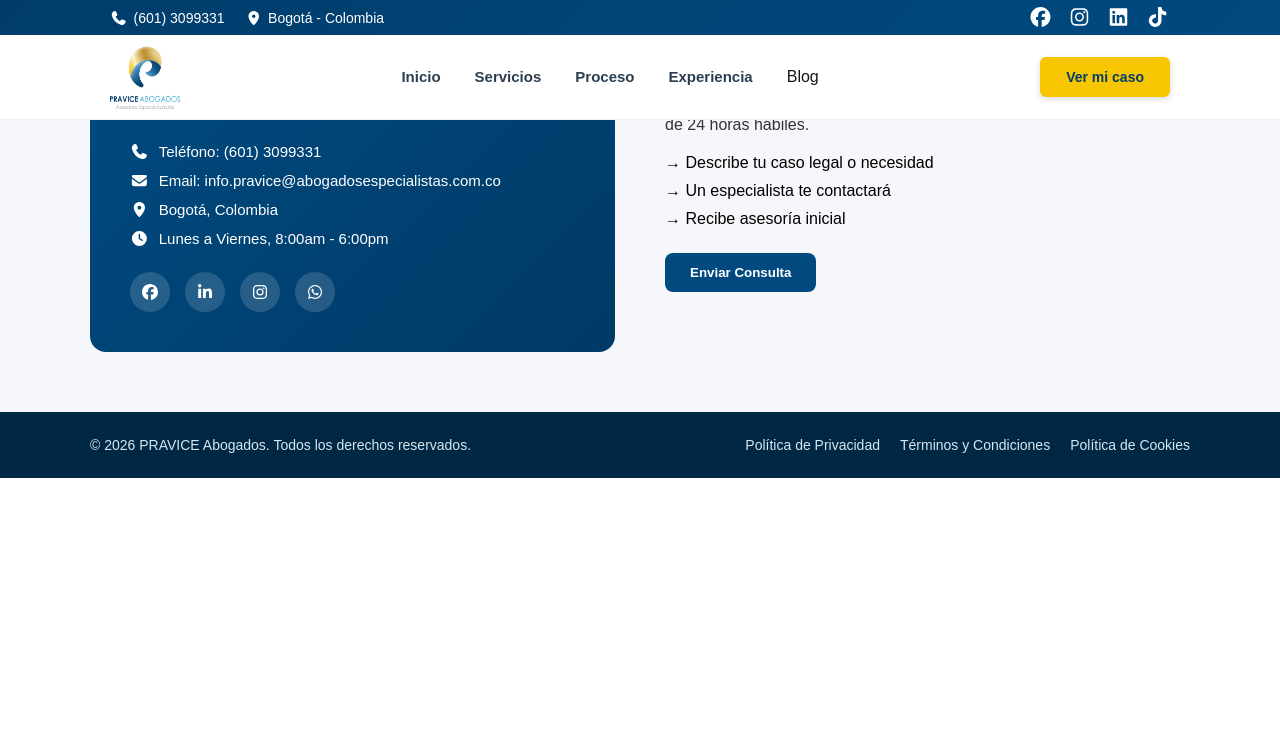
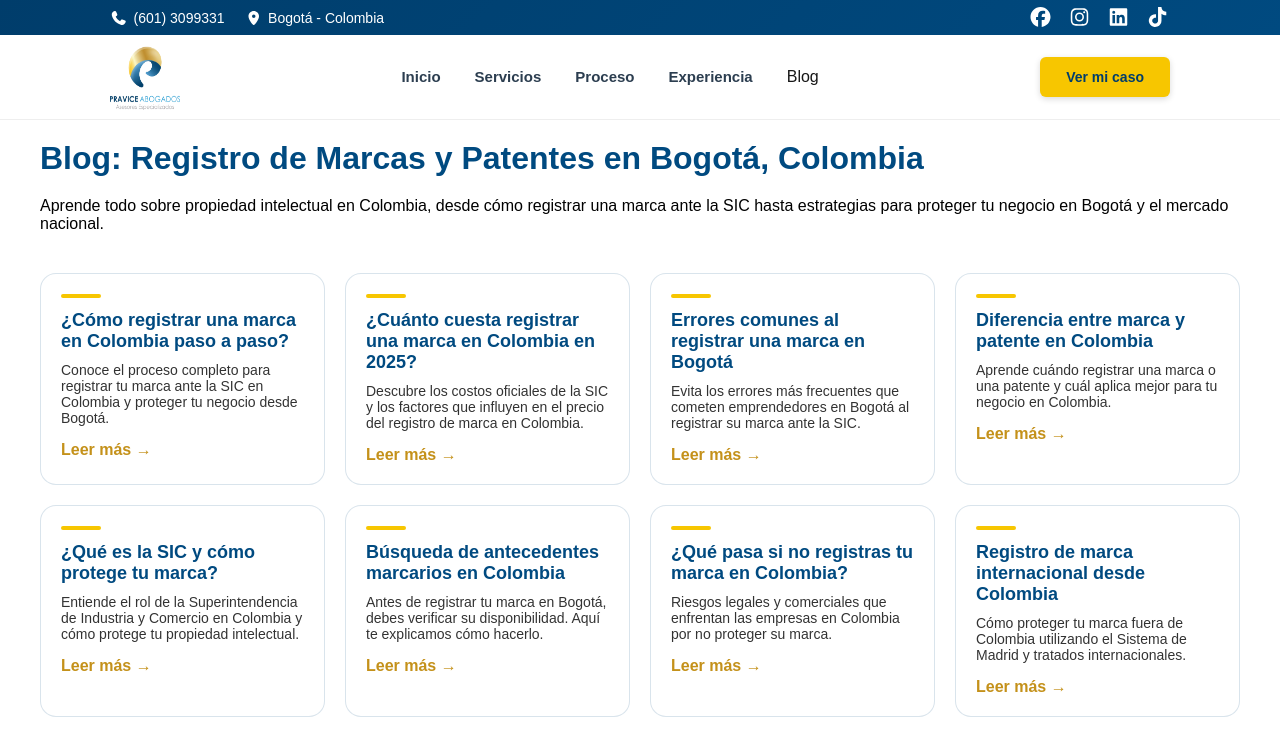
Before and after one commit to paginaswebpravice-prog/Marcas-Y-Patentes, a Next.js app: page /blog in a window 1280 px wide. Shown: the top 735 px of the page. Built offline with nearby package versions, Linux system fonts and the light colour scheme.

Commit message:
Add grid article and styles in Blog section and fix global.css

```diff
--- a/src/app/blog/Blog.module.css
+++ b/src/app/blog/Blog.module.css
@@ -0,0 +1,121 @@
+.section {
+  padding: 140px 20px;
+  background: #ffffff; /* limpio y profesional */
+}
+
+.container {
+  max-width: 1200px;
+  margin: 0 auto;
+}
+
+/* ================= TITLE ================= */
+.title {
+  font-size: 32px;
+  font-weight: 700;
+  margin-bottom: 20px;
+  color: #004a80; /* azul principal */
+}
+
+.description {
+  font-size: 16px;
+  margin-bottom: 40px;
+  color: #000; /* texto fuerte */
+}
+
+/* ================= GRID ================= */
+.grid {
+  display: grid;
+  grid-template-columns: repeat(auto-fit, minmax(280px, 1fr));
+  gap: 20px;
+}
+
+/* ================= CARD ================= */
+.card {
+  background: #ffffff;
+  padding: 20px;
+  border-radius: 16px;
+  text-decoration: none;
+  color: inherit;
+  transition: 0.3s ease;
+  border: 1px solid rgba(0, 74, 128, 0.15);
+}
+
+.card:hover {
+  transform: translateY(-6px);
+  box-shadow: 0 12px 30px rgba(0, 74, 128, 0.15);
+  border-color: #004a80;
+}
+
+/* línea superior tipo acento */
+.card::before {
+  content: "";
+  display: block;
+  height: 4px;
+  width: 40px;
+  background: #f7c600;
+  margin-bottom: 12px;
+  border-radius: 4px;
+}
+
+.card h3 {
+  font-size: 18px;
+  margin-bottom: 10px;
+  color: #004a80;
+}
+
+.card p {
+  font-size: 14px;
+  color: #000;
+  opacity: 0.8;
+}
+
+/* ================= CTA ================= */
+.readMore {
+  display: inline-block;
+  margin-top: 15px;
+  font-weight: 600;
+  color: #c4911a;
+  transition: 0.3s;
+}
+
+.readMore:hover {
+  color: #f7c600;
+}
+
+/* ================= FAQ ================= */
+.faq {
+  margin-top: 80px;
+}
+
+.faqTitle {
+  font-size: 28px;
+  margin-bottom: 20px;
+  color: #004a80;
+}
+
+/* FAQ ITEMS */
+.faqItem {
+  margin-bottom: 20px;
+  padding: 20px;
+  border-radius: 12px;
+  background: #ffffff;
+  border: 1px solid rgba(0, 74, 128, 0.15);
+  transition: 0.3s;
+}
+
+.faqItem:hover {
+  border-color: #004a80;
+  box-shadow: 0 8px 20px rgba(0, 74, 128, 0.1);
+}
+
+.faqItem h3 {
+  font-size: 18px;
+  margin-bottom: 10px;
+  color: #004a80;
+}
+
+.faqItem p {
+  font-size: 14px;
+  color: #000;
+  opacity: 0.85;
+}
--- a/src/app/blog/page.tsx
+++ b/src/app/blog/page.tsx
@@ -1,10 +1,182 @@
-export default function Blog() {
+"use client";
+
+import Link from "next/link";
+import styles from "./Blog.module.css";
+
+const articles = [
+  {
+    id: 1,
+    title: "¿Cómo registrar una marca en Colombia paso a paso?",
+    excerpt:
+      "Conoce el proceso completo para registrar tu marca ante la SIC en Colombia y proteger tu negocio desde Bogotá.",
+    slug: "registrar-marca-colombia",
+  },
+  {
+    id: 2,
+    title: "¿Cuánto cuesta registrar una marca en Colombia en 2025?",
+    excerpt:
+      "Descubre los costos oficiales de la SIC y los factores que influyen en el precio del registro de marca en Colombia.",
+    slug: "costo-registrar-marca-colombia",
+  },
+  {
+    id: 3,
+    title: "Errores comunes al registrar una marca en Bogotá",
+    excerpt:
+      "Evita los errores más frecuentes que cometen emprendedores en Bogotá al registrar su marca ante la SIC.",
+    slug: "errores-registro-marca-bogota",
+  },
+  {
+    id: 4,
+    title: "Diferencia entre marca y patente en Colombia",
+    excerpt:
+      "Aprende cuándo registrar una marca o una patente y cuál aplica mejor para tu negocio en Colombia.",
+    slug: "marca-vs-patente-colombia",
+  },
+  {
+    id: 5,
+    title: "¿Qué es la SIC y cómo protege tu marca?",
+    excerpt:
+      "Entiende el rol de la Superintendencia de Industria y Comercio en Colombia y cómo protege tu propiedad intelectual.",
+    slug: "que-es-la-sic-colombia",
+  },
+  {
+    id: 6,
+    title: "Búsqueda de antecedentes marcarios en Colombia",
+    excerpt:
+      "Antes de registrar tu marca en Bogotá, debes verificar su disponibilidad. Aquí te explicamos cómo hacerlo.",
+    slug: "busqueda-antecedentes-marca",
+  },
+  {
+    id: 7,
+    title: "¿Qué pasa si no registras tu marca en Colombia?",
+    excerpt:
+      "Riesgos legales y comerciales que enfrentan las empresas en Colombia por no proteger su marca.",
+    slug: "riesgos-no-registrar-marca",
+  },
+  {
+    id: 8,
+    title: "Registro de marca internacional desde Colombia",
+    excerpt:
+      "Cómo proteger tu marca fuera de Colombia utilizando el Sistema de Madrid y tratados internacionales.",
+    slug: "registro-internacional-marca",
+  },
+  {
+    id: 9,
+    title: "Clases de marcas según la SIC en Colombia",
+    excerpt:
+      "Conoce la clasificación internacional de Niza y cómo elegir la clase correcta para tu marca en Colombia.",
+    slug: "clases-marcas-colombia",
+  },
+  {
+    id: 10,
+    title: "Tiempo de registro de marca en Colombia",
+    excerpt:
+      "¿Cuánto tarda el proceso ante la SIC? Te explicamos los tiempos reales en Colombia.",
+    slug: "tiempo-registro-marca",
+  },
+];
+
+const faqs = [
+  {
+    question: "¿Cuánto cuesta registrar una marca en Colombia?",
+    answer:
+      "El costo depende de las tasas oficiales de la SIC y del tipo de marca. En Colombia, registrar una marca implica tarifas base y posibles costos adicionales según el caso.",
+  },
+  {
+    question: "¿Cuánto tiempo tarda registrar una marca en Colombia?",
+    answer:
+      "El proceso ante la SIC en Colombia puede tardar entre 6 y 12 meses, dependiendo de oposiciones y revisiones legales.",
+  },
+  {
+    question: "¿Es obligatorio registrar una marca en Colombia?",
+    answer:
+      "No es obligatorio, pero es altamente recomendable para proteger legalmente tu marca en Bogotá y todo el territorio colombiano.",
+  },
+  {
+    question: "¿Qué pasa si otra empresa usa mi marca en Colombia?",
+    answer:
+      "Si tu marca está registrada ante la SIC, puedes iniciar acciones legales para defender tus derechos en Colombia.",
+  },
+];
+
+export default function BlogSection() {
   return (
-    <div>
-      <h1>Blog</h1>
-      <p>
-        Próximamente, artículos y noticias sobre marcas y patentes en Colombia.
-      </p>
-    </div>
+    <section
+      className={styles.section}
+      itemScope
+      itemType="https://schema.org/Blog"
+    >
+      {/* SEO HIDDEN */}
+      <div style={{ display: "none" }}>
+        <h2 itemProp="name">
+          Blog sobre registro de marcas en Bogotá Colombia
+        </h2>
+        <p itemProp="description">
+          Artículos sobre registro de marcas, patentes y propiedad intelectual
+          en Colombia enfocados en empresas y emprendedores en Bogotá.
+        </p>
+      </div>
+
+      <div className={styles.container}>
+        <h2 className={styles.title}>
+          Blog: Registro de Marcas y Patentes en Bogotá, Colombia
+        </h2>
+
+        <p className={styles.description}>
+          Aprende todo sobre propiedad intelectual en Colombia, desde cómo
+          registrar una marca ante la SIC hasta estrategias para proteger tu
+          negocio en Bogotá y el mercado nacional.
+        </p>
+
+        {/* GRID BLOG */}
+        <div className={styles.grid}>
+          {articles.map((article) => (
+            <Link
+              key={article.id}
+              href={`/blog/${article.slug}`}
+              className={styles.card}
+              itemProp="blogPost"
+              itemScope
+              itemType="https://schema.org/BlogPosting"
+            >
+              <h3 itemProp="headline">{article.title}</h3>
+              <p itemProp="description">{article.excerpt}</p>
+              <span className={styles.readMore}>Leer más →</span>
+            </Link>
+          ))}
+        </div>
+
+        {/* FAQ */}
+        <div
+          className={styles.faq}
+          itemScope
+          itemType="https://schema.org/FAQPage"
+        >
+          <h2 className={styles.faqTitle}>
+            Preguntas Frecuentes sobre Registro de Marcas en Colombia
+          </h2>
+
+          {faqs.map((faq, index) => (
+            <div
+              key={index}
+              className={styles.faqItem}
+              itemScope
+              itemProp="mainEntity"
+              itemType="https://schema.org/Question"
+            >
+              <h3 itemProp="name">{faq.question}</h3>
+
+              <p
+                itemScope
+                itemProp="acceptedAnswer"
+                itemType="https://schema.org/Answer"
+              >
+                <span itemProp="text">{faq.answer}</span>
+              </p>
+            </div>
+          ))}
+        </div>
+      </div>
+    </section>
   );
 }
--- a/src/app/globals.css
+++ b/src/app/globals.css
@@ -35,6 +35,11 @@ a {
   text-decoration: none;
 }
 
+html {
+  scroll-behavior: smooth;
+  scroll-padding-top: 100px;
+}
+
 @media (prefers-color-scheme: dark) {
   html {
     color-scheme: dark;
```
